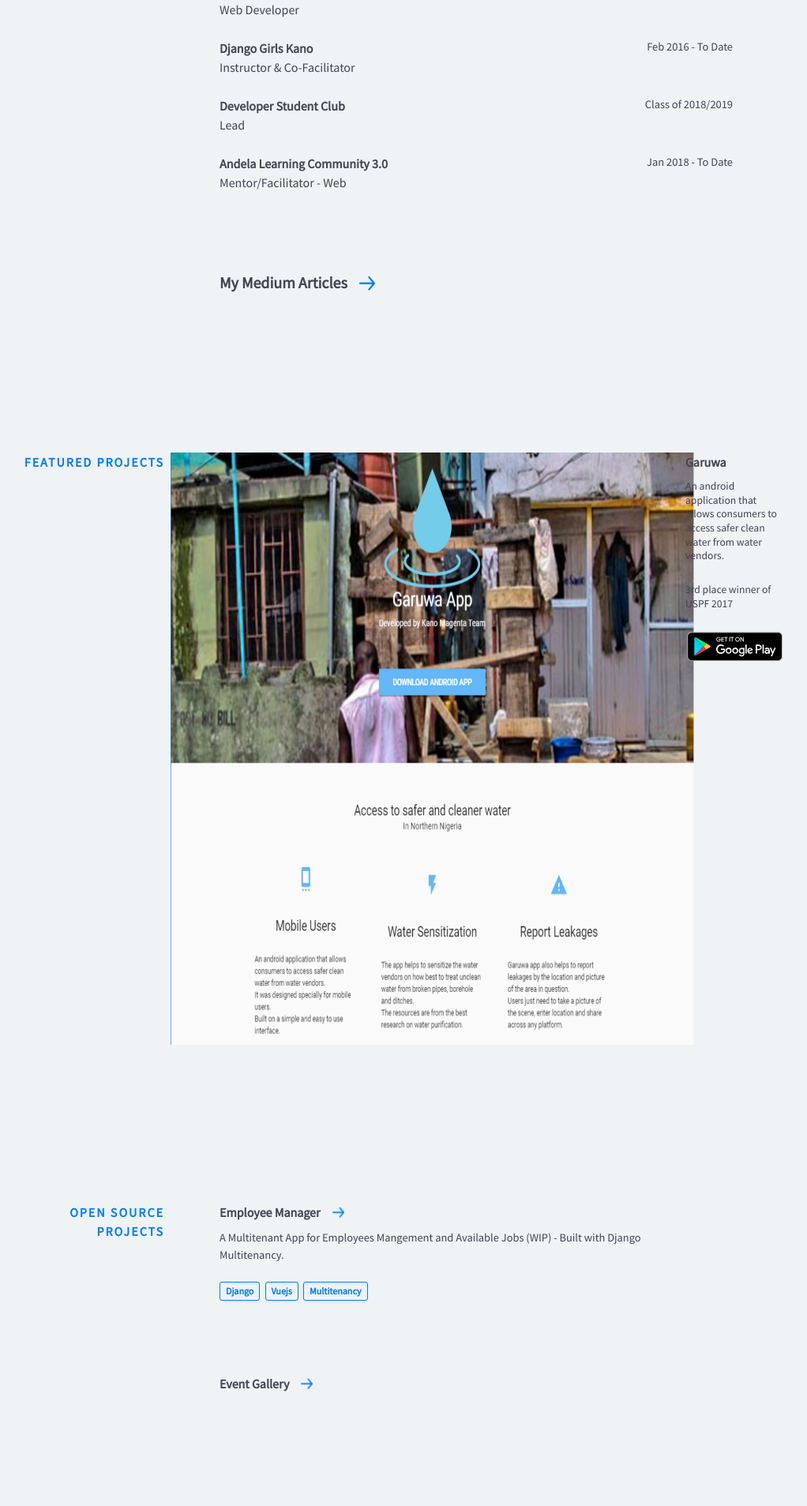
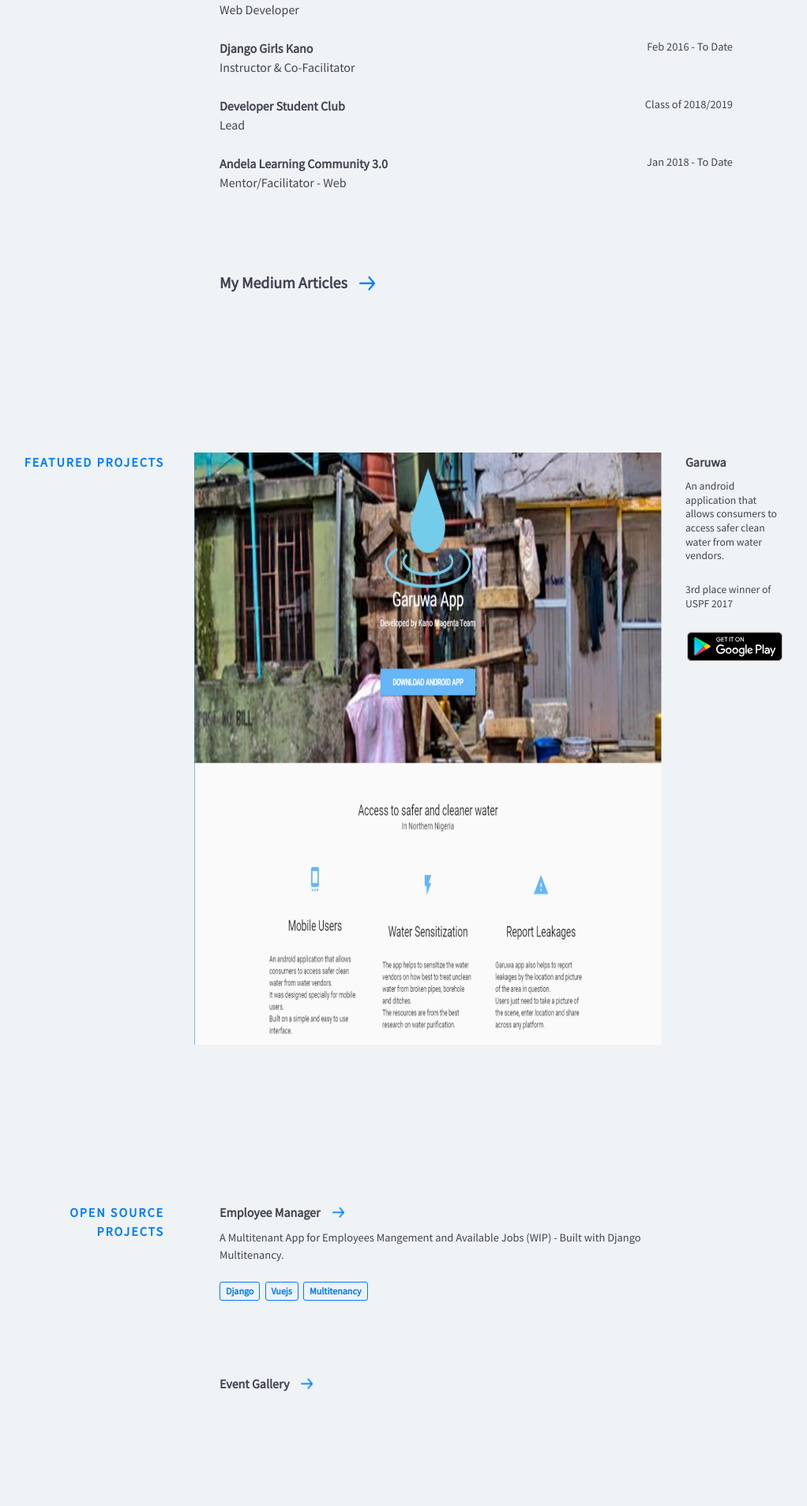
Before and after one commit to Timtech4u/timtech4u.github.io, a Jekyll site: the page built from index.html, in a window 1280 px wide. Shown: the part 2156-4063 px from the top of the page at 79% size, without its empty margins (172-1194 px from the left). Built offline with Jekyll 4.4.1, drawn with Linux system fonts in a browser that asks for light colours; nearby versions of some CDN libraries.

Commit message:
Modified Project image class

```diff
--- a/_includes/featured-projects.html
+++ b/_includes/featured-projects.html
@@ -3,7 +3,7 @@
     <div class="section__content">
 
         <div class="project reminders">
-            <figure class="project__pic phones">
+            <figure class="project__pic">
                 <a href="https://play.google.com/store/apps/details?id=appinventor.ai_timothyolaleke.Garuwa" target="_blank">
                     <div class="phone">
                         <img src="{{site.baseurl}}/img/featured/garuwa.png" alt="Garuwa" width="1200px" height="750px">
```
